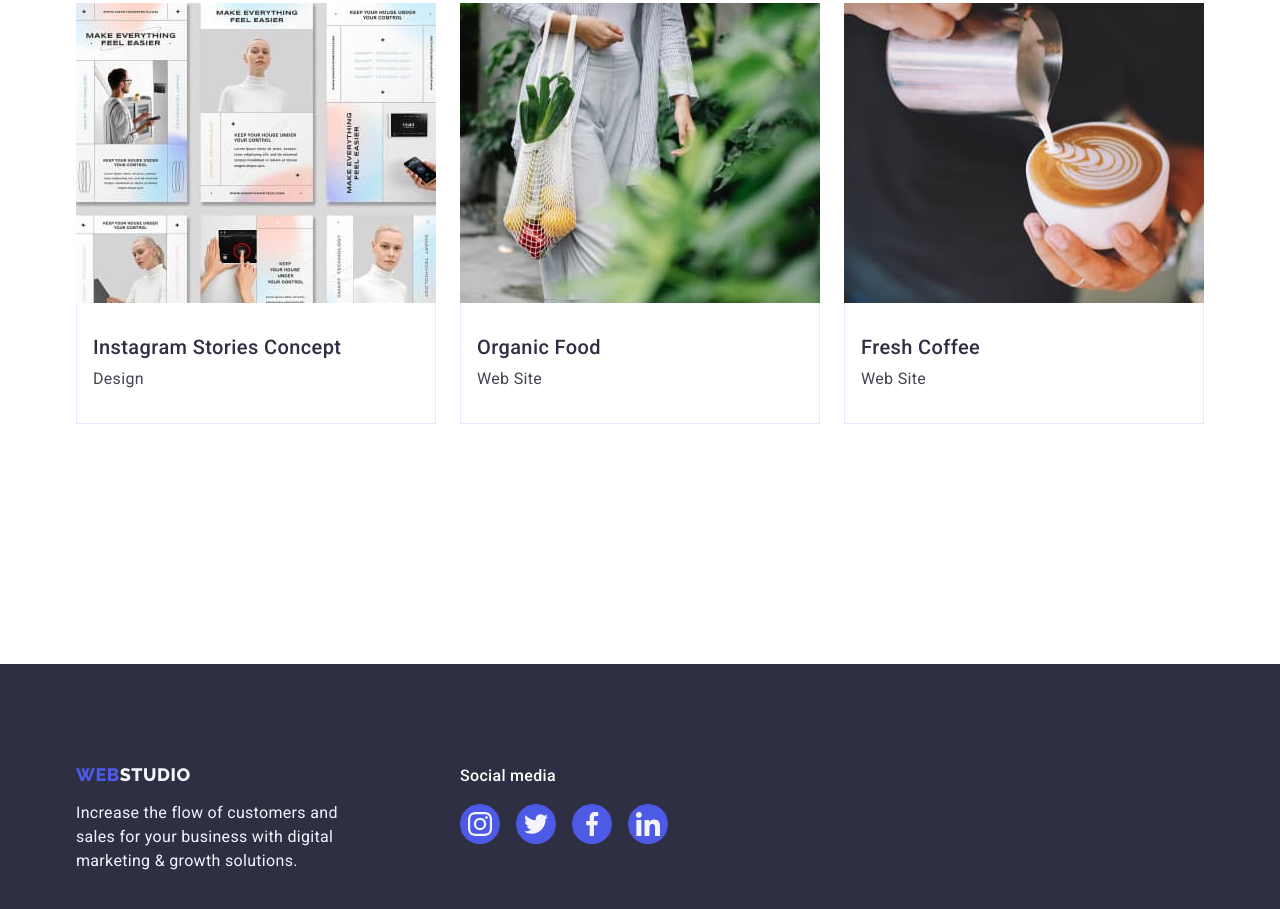
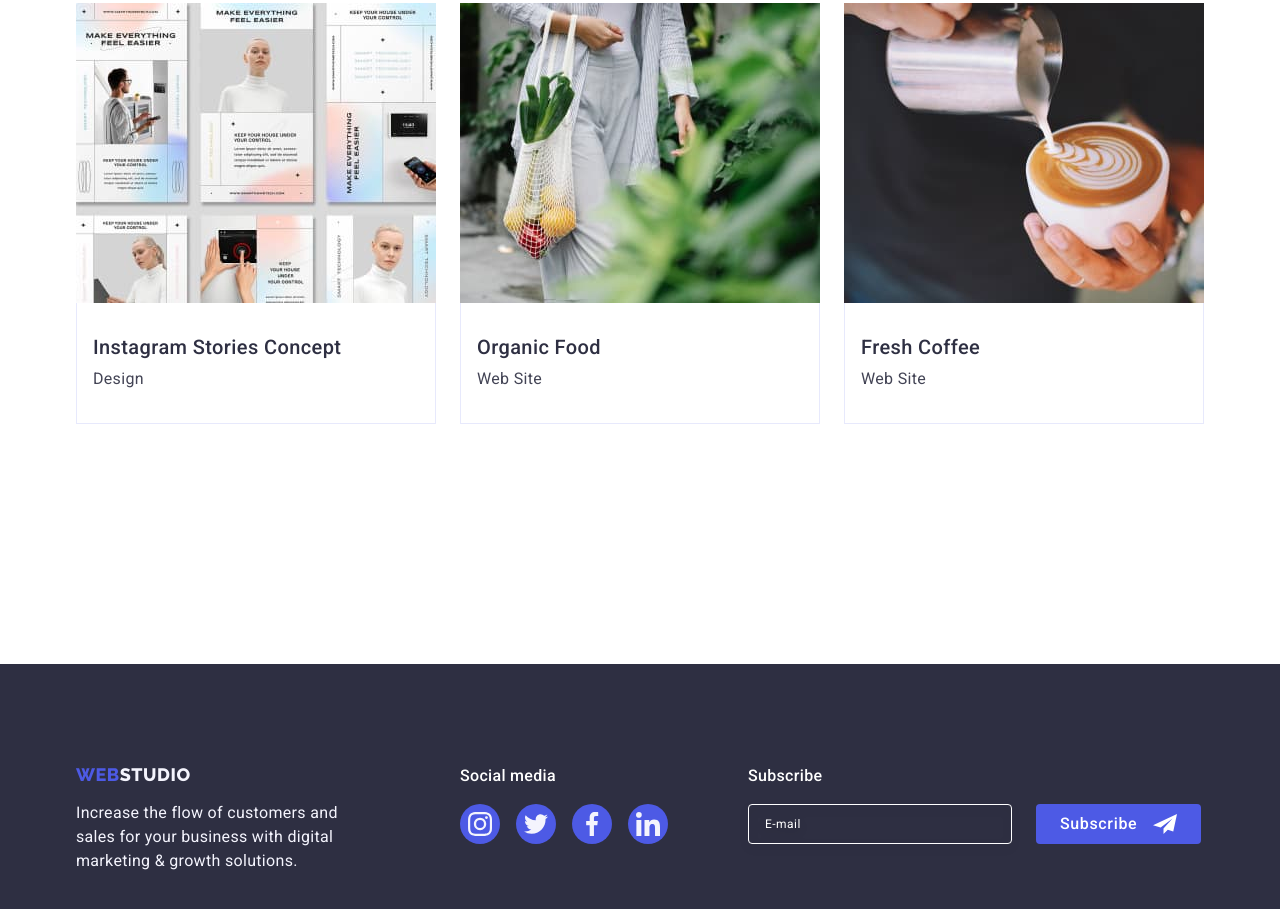
Before and after one commit to Darina202/goit-markup-hv-05, a plain HTML site: page portfolio.html in a window 1280 px wide. Shown: the part 1226-2135 px from the top of the page. Drawn offline with nearby package versions, Linux system fonts and the light colour scheme.

Commit message:
portfolio-form

```diff
--- a/portfolio.html
+++ b/portfolio.html
@@ -286,6 +286,27 @@
             </li>
           </ul>
         </div>
+        <div class="footer-registration">
+          <p class="footer-reg-title">Subscribe</p>
+          <form class="footer-form">
+            <label class="footer-form-label">
+              <input
+                type="email"
+                class="footer-reg-input"
+                name="user-email"
+                id="footer-email"
+                placeholder="E-mail"
+                required
+            /></label>
+
+            <button type="submit" class="footer-reg-btn">
+              Subscribe
+              <svg class="footer-form-svg" width="24" height="24">
+                <use href="./images/icons.svg#icon-plane"></use>
+              </svg>
+            </button>
+          </form>
+        </div>
       </div>
     </footer>
   </body>
```
